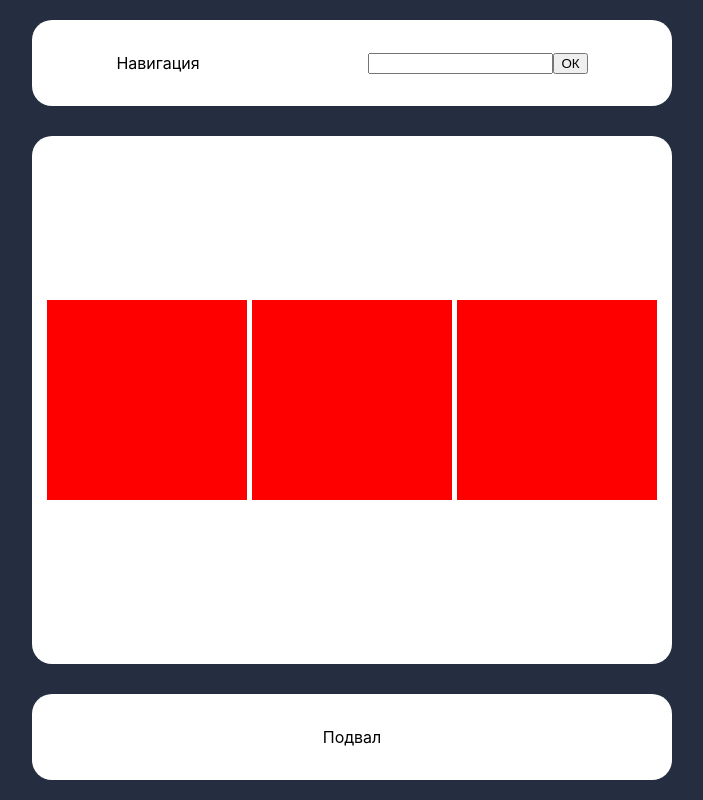
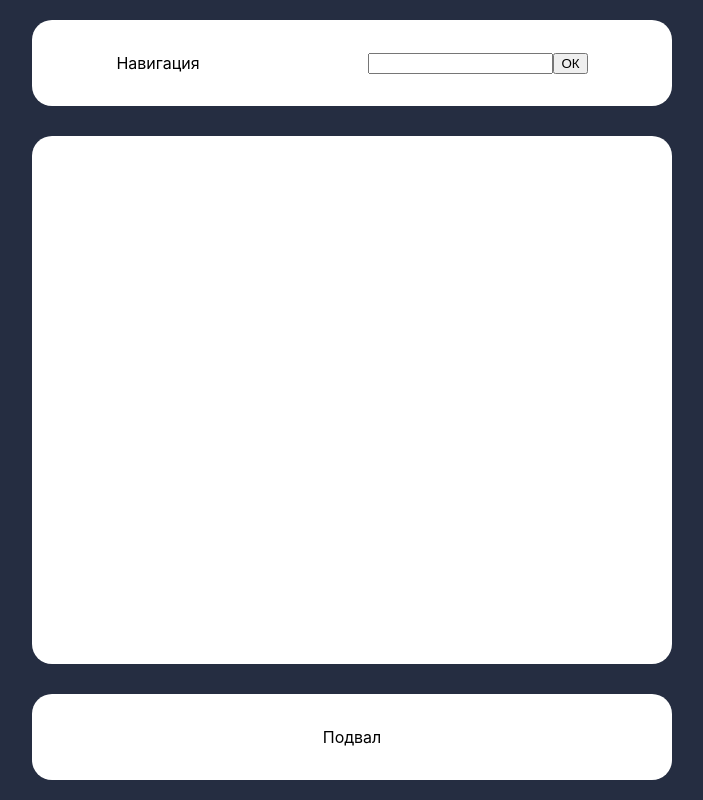
Before and after one commit to elitanima/Todolist_education_project, a React (Create React App) app: page / in a window 1280 px wide. Shown: the whole page, without its empty margins (288-991 px from the left). Built offline with nearby package versions, Linux system fonts and the light colour scheme.

Commit message:
Minor changes

```diff
--- a/src/App.js
+++ b/src/App.js
@@ -29,7 +29,8 @@ function App() {
     <div className='container'>
       <div className='screenView'>
         <Header addTask={addTask} />
-        <Main />
+        {/* отдаем в Main todoCard */}
+        <Main card={todoCard} />
         <Footer />
       </div>
     </div>
--- a/src/components/Main/Main.js
+++ b/src/components/Main/Main.js
@@ -2,13 +2,14 @@
 
 import { TaskCards } from '../TaskСards/TaskСards'
 import style from './style.module.css'
-
-export function Main() {
+// Принимаем из App.js созданую таску и выводим через функцию mapexit
+export function Main({ card }) {
     return (
         <main className={style.main}>
-            <TaskCards />
-            <TaskCards />
-            <TaskCards />
+            { card.map(elementTodo => {
+                return <><TaskCards /><span>{elementTodo.taskText}</span></>
+            })}
+
         </main>
     )
 }
```
